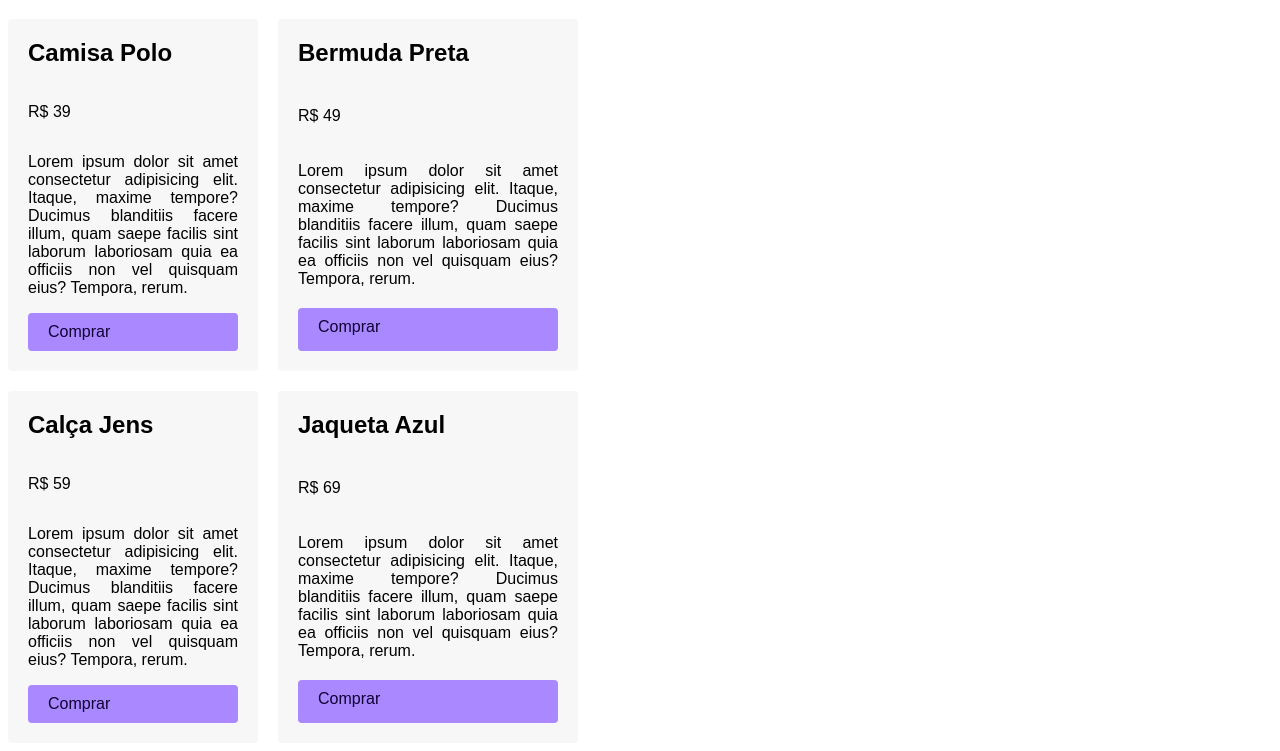
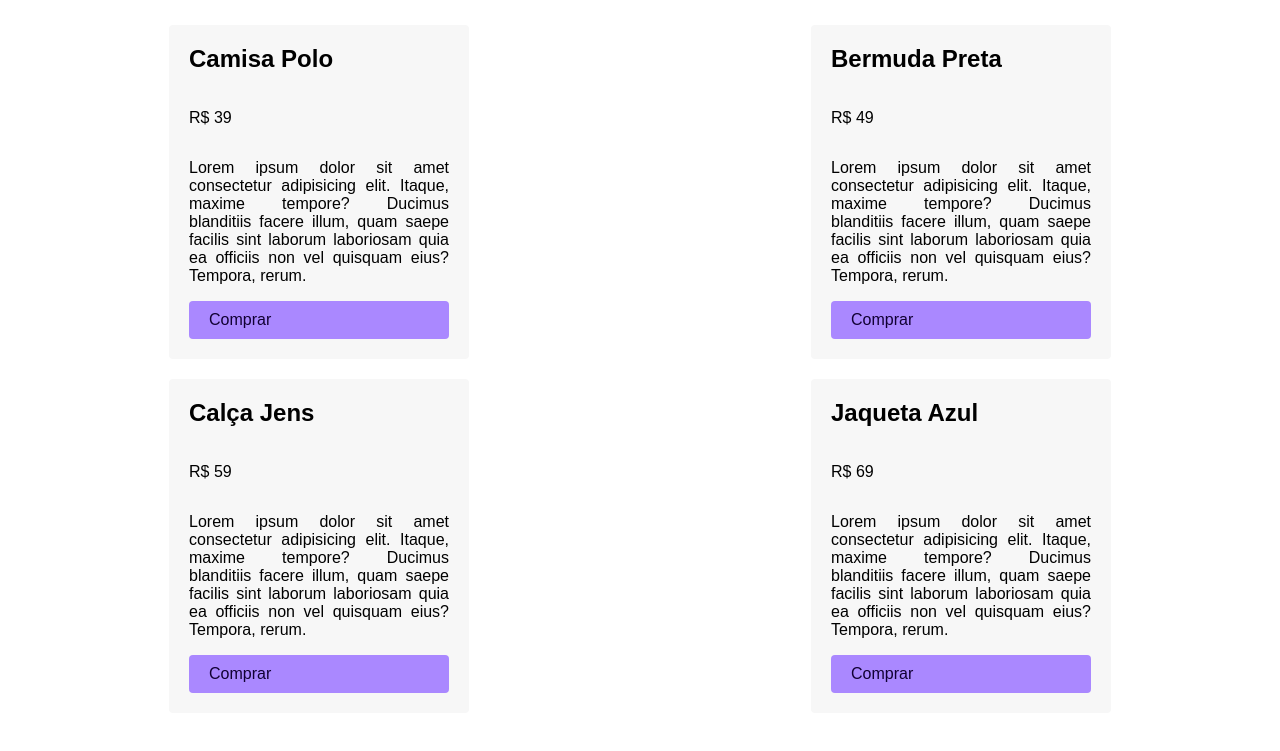
Before and after one commit to NicolasSPassos/front-end, a plain HTML site: page testes-1/teste001/index.html in a window 1280 px wide. Shown: the part 61-812 px from the top of the page. Drawn offline with Linux system fonts and the light colour scheme.

Commit message:
teste 1 e 2 finalizados

```diff
--- a/HTML-CSS/exercicios/ex003/style.css
+++ b/testes-1/teste001/style.css
@@ -10,9 +10,10 @@ h1{
 
 main{
   display: grid;
-  grid-template-columns: 250px 300px;
+  grid-template-columns: 300px 300px;
+  height: 700px;
   gap: 20px;
-  align-content: space-around;
+  place-content: center space-around ;
 }
 
 .item{
--- /dev/null
+++ b/testes-1/teste002/style.css
@@ -0,0 +1,63 @@
+@charset "UTF-8";
+
+.grid {
+  display: grid;
+  gap: 20px;
+  grid-template-columns: 2fr 1fr;
+  grid-template-rows: repeat(3, auto) 1fr;
+  place-items: start;
+}
+
+.titulo {
+  grid-column: 1 / -1;
+}
+
+.preco {
+  grid-column: 2;
+  grid-row: 2;
+}
+
+.foto {
+  grid-row: span 3;
+}
+
+
+body {
+  font-family: Arial;
+  margin: 40px;
+}
+
+h1,
+p {
+  margin: 0px;
+}
+
+h1 {
+  font-size: 48px;
+  line-height: 1;
+}
+
+p {
+  font-size: 20px;
+}
+
+img {
+  max-width: 100%;
+  border-radius: 4px;
+}
+
+.comprar {
+  background: #a8f;
+  color: #103;
+  padding: 10px 20px;
+  text-decoration: none;
+  border-radius: 4px;
+  text-align: center;
+  font-size: 20px;
+}
+
+.preco {
+  background: #ddd;
+  padding: 5px 10px;
+  border-radius: 4px;
+}
```
Also changed, not shown: testes-1/teste002/index.html (added, +22 -0 lines), testes-1/teste001/index.html (renamed from HTML-CSS/exercicios/ex003/index.html), testes-1/teste002/img/bicicleta.jpg (added).
